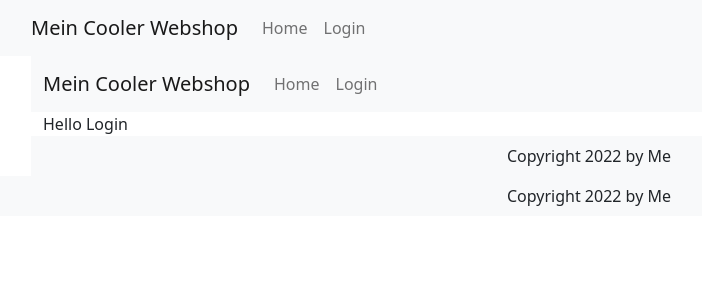
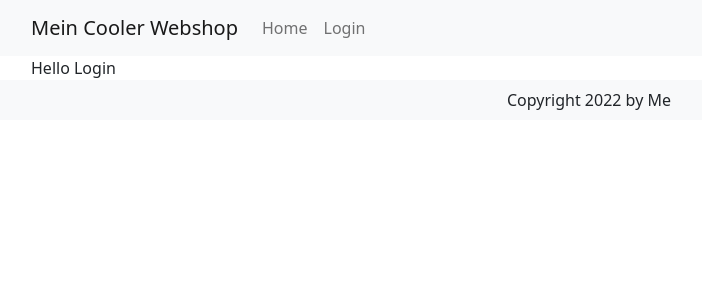
Before and after one commit to artkapl/react-example-app, a React (Create React App) app: page /login in a window 1280 px wide. Shown: the top 300 px of the page, without its empty margins (51-753 px from the left). Built offline with nearby package versions, Linux system fonts and the light colour scheme.

Commit message:
Removed unneeded Page element in 404, Home, Login

```diff
--- a/src/views/Error404.js
+++ b/src/views/Error404.js
@@ -3,9 +3,9 @@ import Page from "../components/Page";
 
 function Error404() {
     return (
-        <Page>
+        <>
             404: Not Found!
-        </Page>
+        </>
     );
 }
 
--- a/src/views/Home.js
+++ b/src/views/Home.js
@@ -26,7 +26,7 @@ function Home() {
     fetchFromApi();
   }, []);
   return (
-    <Page>
+    <>
         <Form>
           <Form.Group>
             <Form.Label htmlFor="fruitName">Fruit Name</Form.Label>
@@ -50,7 +50,7 @@ function Home() {
         {fruits.map((fruit) => {
           return <div key={fruit.name}>{fruit.name}</div>;
         })}
-    </Page>
+    </>
   );
 }
 
--- a/src/views/Login.js
+++ b/src/views/Login.js
@@ -2,11 +2,7 @@ import Navigation from "../components/Navigation";
 import Page from "../components/Page";
 
 function Login() {
-    return (
-        <Page>
-            Hello Login
-        </Page>
-    );
+  return <>Hello Login</>;
 }
 
 export default Login;
```
